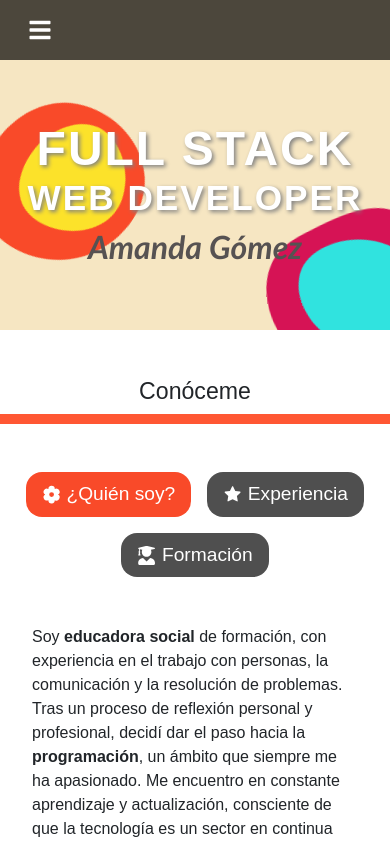
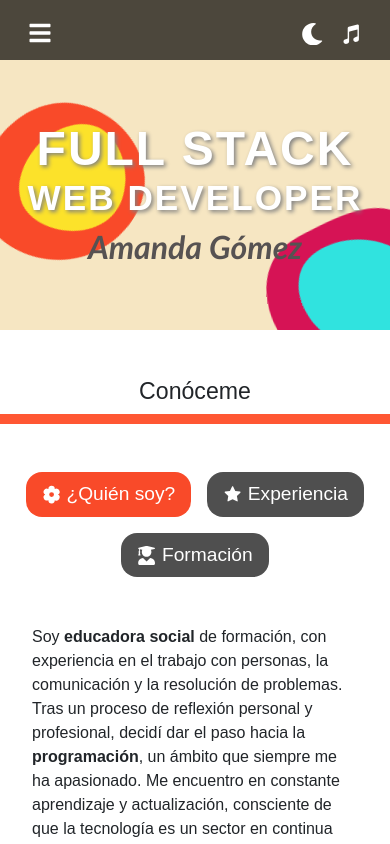
Before and after one commit to amandagq59/Portafolio-Amanda, a React (Vite) app: page / in a window 390 px wide. Shown: the top 844 px of the page. Built offline with nearby package versions, Linux system fonts and the light colour scheme; a web font is replaced by a local one.

Commit message:
arreglos

```diff
--- a/src/components/Navbar/Navbar.jsx
+++ b/src/components/Navbar/Navbar.jsx
@@ -1,6 +1,6 @@
 import React, { useRef, useState, useEffect } from 'react';
 import '../Navbar/navbar.css';
-import { FaMoon, FaPlay, FaPause, FaBars, FaTimes } from 'react-icons/fa';
+import { FaMoon, FaPause, FaBars, FaTimes } from 'react-icons/fa';
 import { MdSunny } from 'react-icons/md';
 import { IoMusicalNotes } from 'react-icons/io5';
 
@@ -9,11 +9,13 @@ export const Navbar = ({ darkMode, toggleDarkMode }) => {
   const [isPlaying, setIsPlaying] = useState(() => {
     return localStorage.getItem('isPlaying') === 'true';
   });
+
   const audioRef = useRef(null);
 
   const toggleMusic = () => {
     if (!isPlaying) audioRef.current.play();
     else audioRef.current.pause();
+
     setIsPlaying((prev) => {
       localStorage.setItem('isPlaying', !prev);
       return !prev;
@@ -27,6 +29,7 @@ export const Navbar = ({ darkMode, toggleDarkMode }) => {
       const playPromise = audioRef.current.play();
       if (playPromise !== undefined) playPromise.catch(() => {});
     }
+
     return () => {
       if (audioRef.current) audioRef.current.pause();
     };
@@ -34,8 +37,9 @@ export const Navbar = ({ darkMode, toggleDarkMode }) => {
 
   return (
     <nav className={`navbar ${darkMode ? 'navbar-dark' : 'navbar-light'}`}>
-      <div className="container">
-        {/* Botón hamburguesa a la izquierda solo si está cerrado */}
+      {/* Barra superior */}
+      <div className="container navbar-top">
+        {/* Hamburguesa izquierda */}
         {!isMenuOpen && (
           <button
             className="hamburger"
@@ -46,10 +50,19 @@ export const Navbar = ({ darkMode, toggleDarkMode }) => {
           </button>
         )}
 
-        {/* Contenedor vacío para mantener el espacio */}
-        <div className="flex-grow-1"></div>
+        {/* Iconos derecha (responsive) */}
+        <div className="navbar-icons">
+          <button onClick={toggleDarkMode} aria-label="Modo oscuro">
+            {darkMode ? <MdSunny /> : <FaMoon />}
+          </button>
 
-        {/* Botón cerrar a la derecha solo si el menú está abierto */}
+          <button onClick={toggleMusic} aria-label="Música">
+            <audio ref={audioRef} src="/audio/cancion.mp3" />
+            {isPlaying ? <FaPause /> : <IoMusicalNotes />}
+          </button>
+        </div>
+
+        {/* Cerrar menú */}
         {isMenuOpen && (
           <button
             className="close-menu"
@@ -63,54 +76,40 @@ export const Navbar = ({ darkMode, toggleDarkMode }) => {
 
       {/* Menú lateral */}
       <div className={`nav-links mobile-menu ${isMenuOpen ? 'active' : ''}`}>
-        <a
-          href="#conoceme"
-          className="nav-link"
-          onClick={() => setIsMenuOpen(false)}
-        >
+        <a href="#conoceme" className="nav-link" onClick={closeMenu}>
           Conóceme
         </a>
-        <a
-          href="#proyectos"
-          className="nav-link"
-          onClick={() => setIsMenuOpen(false)}
-        >
+        <a href="#proyectos" className="nav-link" onClick={closeMenu}>
           Proyectos
         </a>
-        <a
-          href="#skills"
-          className="nav-link"
-          onClick={() => setIsMenuOpen(false)}
-        >
+        <a href="#skills" className="nav-link" onClick={closeMenu}>
           Skills
         </a>
-        <a
-          href="#contacto"
-          className="nav-link"
-          onClick={() => setIsMenuOpen(false)}
-        >
+        <a href="#contacto" className="nav-link" onClick={closeMenu}>
           ¿Hablamos?
         </a>
         <a
           href="/images/recomendaciones/cv.pdf"
           className="nav-link"
           download
-          onClick={() => setIsMenuOpen(false)}
+          onClick={closeMenu}
         >
           Descárgate mi CV
         </a>
-        <div className="buttons-icons d-flex gap-4">
-          <button className="" onClick={toggleDarkMode}>
+
+        {/* Iconos dentro del menú (solo desktop si quieres) */}
+        <div className="buttons-icons">
+          <button onClick={toggleDarkMode}>
             {darkMode ? <MdSunny /> : <FaMoon />}
           </button>
-          <button className="" onClick={toggleMusic}>
-            <audio ref={audioRef} src="/audio/cancion.mp3" />
+          <button onClick={toggleMusic}>
             {isPlaying ? <FaPause /> : <IoMusicalNotes />}
           </button>
         </div>
       </div>
-        {isMenuOpen && <div className="overlay" onClick={closeMenu}></div>}
+
+      {/* Overlay */}
+      {isMenuOpen && <div className="overlay" onClick={closeMenu}></div>}
     </nav>
-
   );
 };
--- a/src/components/Navbar/navbar.css
+++ b/src/components/Navbar/navbar.css
@@ -15,31 +15,49 @@
 .navbar.navbar-dark {
   color: #fff;
 }
+
 .navbar.navbar-light {
   background-color: #000000b0;
   color: #fff;
 }
 
-.buttons-icons{
-  transform: translate(100px);
-}
 /* Container */
 .navbar .container {
   display: flex;
   align-items: center;
-  justify-content: center; /* centra todo en desktop */
+  justify-content: center; /* desktop centrado */
   width: 100%;
   max-width: 1200px;
   gap: 2rem;
 }
-.close-menu {
-  display: block;
-  position: fixed;
-  top: 1rem;
-  left: 40;
-  font-size: 2rem;
-  color: white;
-  z-index: 1110;
+
+/* Barra superior (hamburguesa + iconos) */
+.navbar-top {
+  width: 100%;
+  display: flex;
+  align-items: center;
+  justify-content: space-between;
+}
+
+/* Iconos derecha */
+.navbar-icons {
+  display: none;
+  gap: 1rem;
+}
+
+.navbar-icons button {
+  background: transparent;
+  border: none;
+  color: inherit;
+  cursor: pointer;
+  font-size: 1.4rem;
+}
+
+/* Botones dentro del menú */
+.buttons-icons {
+  display: flex;
+  gap: 1.5rem;
+  transform: translateX(100px);
 }
 
 /* Links */
@@ -70,20 +88,49 @@ button {
   font-size: 1.2rem;
 }
 
-/* Hamburger - móvil */
+/* Hamburger */
 .hamburger {
   display: none;
+  font-size: 1.5rem;
+  color: white;
+  z-index: 1110;
 }
 
-/* Menú lateral móvil */
+/* Botón cerrar */
+.close-menu {
+  display: block;
+  position: fixed;
+  top: 1rem;
+  right: 1rem;
+  font-size: 2rem;
+  color: white;
+  z-index: 1110;
+}
+
+/* ===================== */
+/* ===== RESPONSIVE ==== */
+/* ===================== */
+
 @media (max-width: 900px) {
   .navbar {
     height: 60px;
   }
-  .container {
-    justify-content: center;
+
+  .navbar .container {
+    justify-content: space-between;
   }
 
+  /* Mostrar hamburguesa */
+  .hamburger {
+    display: flex;
+  }
+
+  /* Mostrar iconos derecha */
+  .navbar-icons {
+    display: flex;
+  }
+
+  /* Menú lateral */
   .nav-links {
     position: fixed;
     top: 0;
@@ -94,13 +141,8 @@ button {
     flex-direction: column;
     padding-top: 5rem;
     gap: 1.5rem;
-    align-items: end;
-
+    align-items: flex-end;
     z-index: 1100;
-  }
-
-  .buttons-icons {
-    transform: translateX(-100px);
   }
 
   .nav-links.active {
@@ -114,14 +156,13 @@ button {
     padding-left: 1.5rem;
   }
 
-  .hamburger {
-    display: flex;
-    z-index: 1110;
-    color: white;
+  /* Ocultar iconos duplicados dentro del menú */
+  .buttons-icons {
+    display: none;
+  }
+
+  .close-menu {
     font-size: 1.5rem;
-  }
-  .close-menu{
-     font-size: 1.5rem;
   }
 }
 
```
